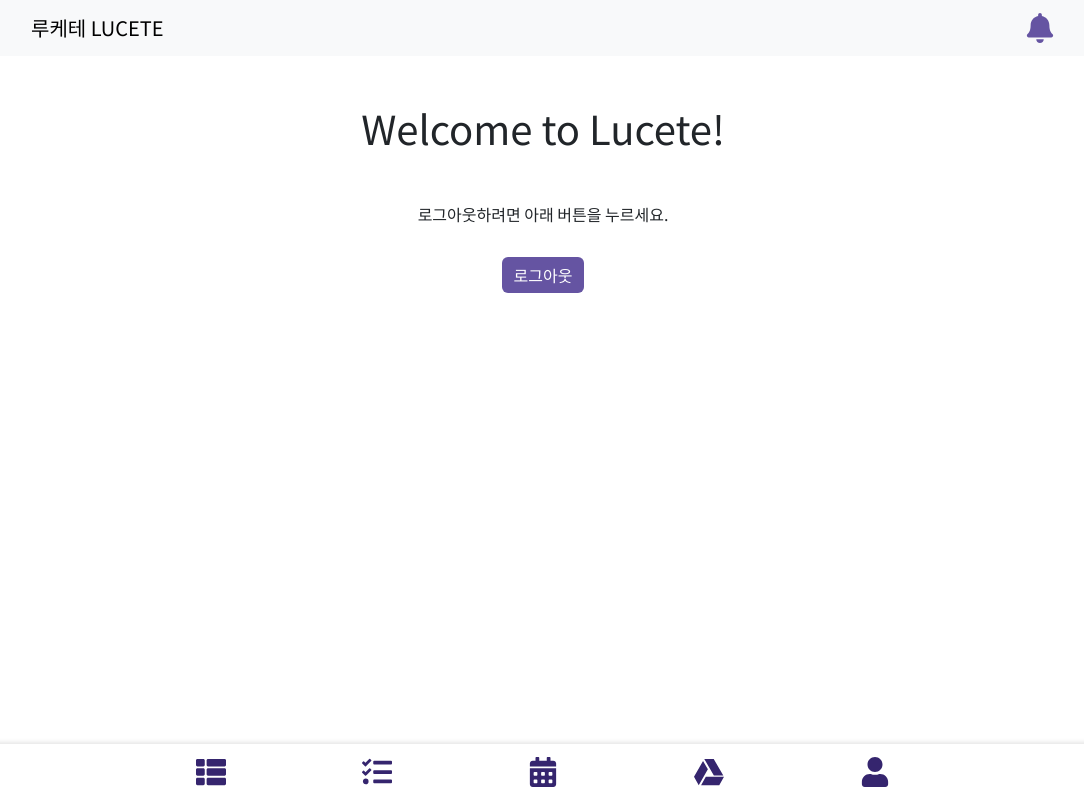
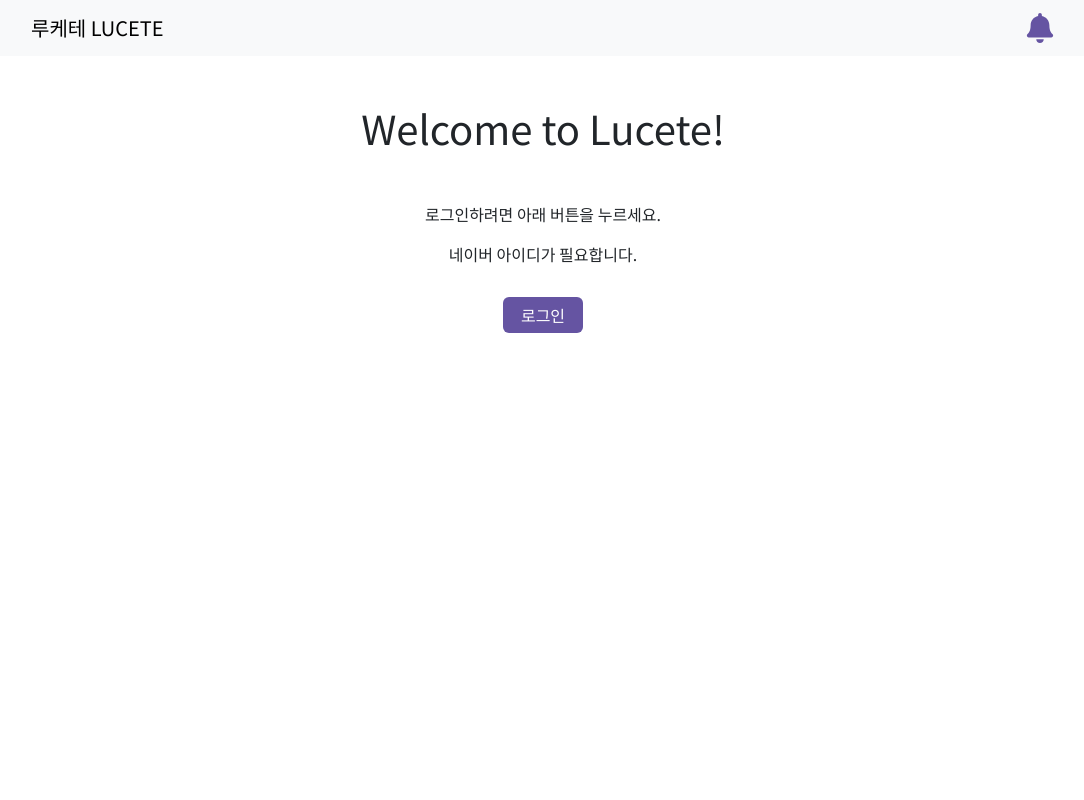
Before and after one commit to LuceteProject/front_web, a React (Create React App) app: page / in a window 1280 px wide. Shown: the whole page, without its empty margins (97-1181 px from the left). Built offline with nearby package versions, Linux system fonts and the light colour scheme; a web font is replaced by a local one.

Commit message:
🐛 버튼클릭시 URL 연결 변경

```diff
--- a/src/App.tsx
+++ b/src/App.tsx
@@ -21,8 +21,8 @@
 import { Button } from "react-bootstrap";
 
 function App() {
-  const [isLoggedIn, setIsLoggedIn] = useState(true);
-
+  const [isLoggedIn, setIsLoggedIn] = useState(false);
+  // 로그인 후 페이지 보고 싶으면 isLoggedIn 변수 true로 변경
   const handleNaverLogin = (response: any) => {
     if (response) {
       // 로그인 성공한 경우
@@ -71,7 +71,7 @@
             <div className="text-center mt-5">
               <h1 style={{ marginBottom: 50 }}>Welcome to Lucete!</h1>
               <p>로그아웃하려면 아래 버튼을 누르세요.</p>
-              <Button className="custom-button" onClick={redirectToExternalURL}>
+              <Button className="custom-button" onClick={() => {console.log("로그아웃")}}>
                 로그아웃
               </Button>
               <div />
@@ -107,7 +107,7 @@
 // http://54.237.121.196:8080/oauth2/authorization/naver
 const redirectToExternalURL = () => {
   window.location.href =
-    "http://localhost:3000/board";
+    "http://54.237.121.196:8080/oauth2/authorization/naver";
   return null;
 };
 export default App;
```
